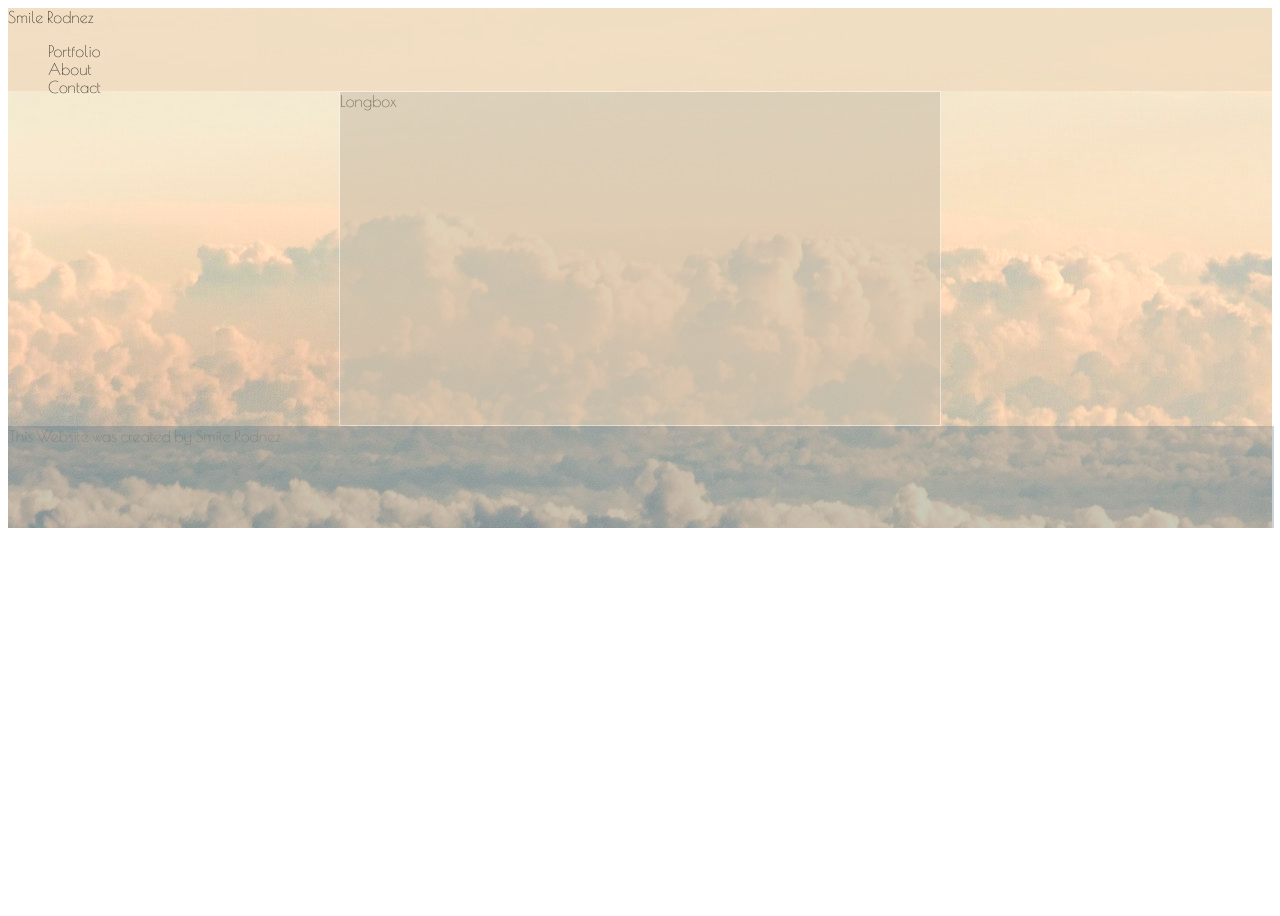
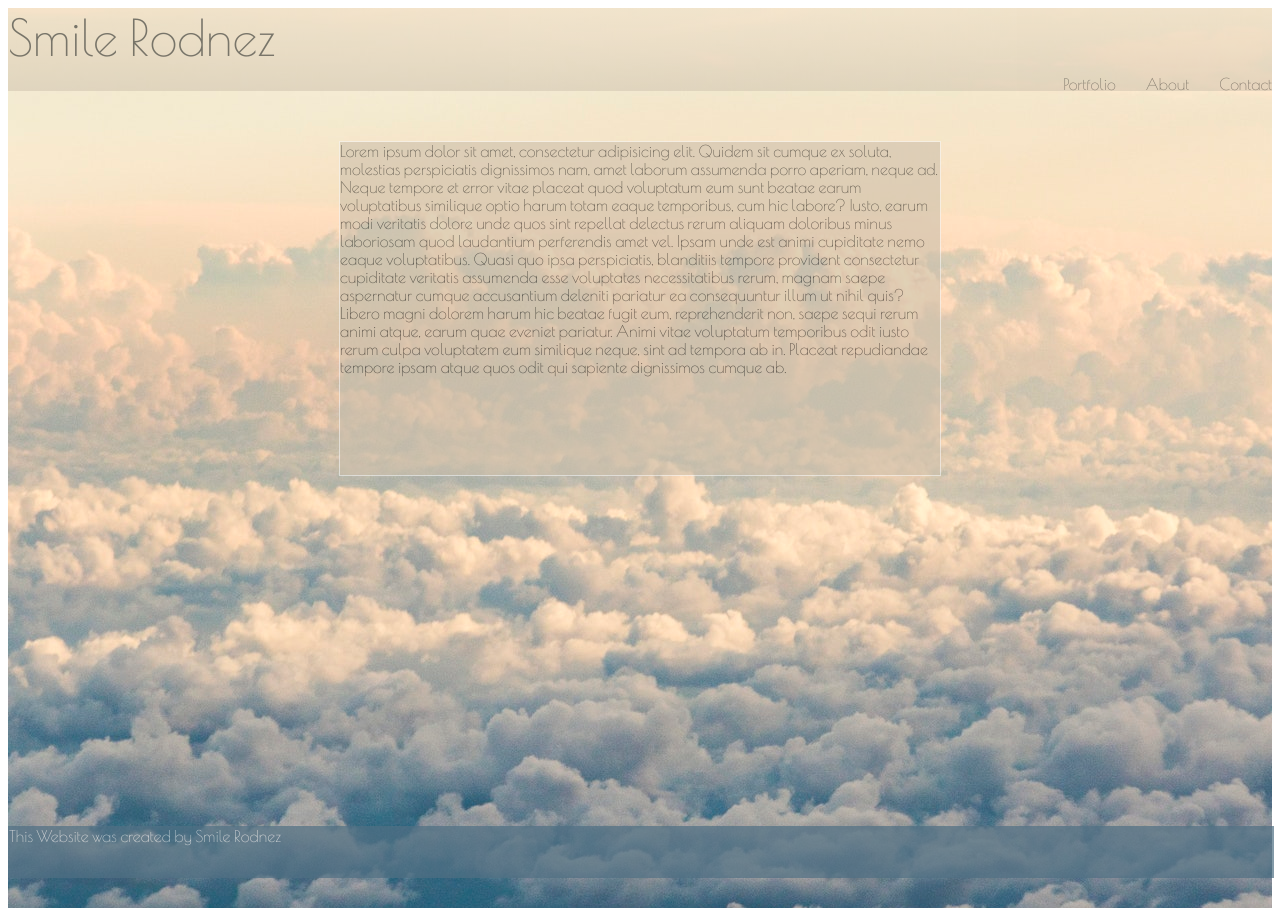
Before and after one commit to SmileJR/SmileJR.github.io, a plain HTML site: page index.html in a window 1280 px wide. Before the commit the page ends 800 px from the top, so only its background shows below. Drawn offline with nearby package versions, Linux system fonts and the light colour scheme.

Commit message:
third commit

```diff
--- a/index.html
+++ b/index.html
@@ -11,12 +11,16 @@
 <body>
 
     <div class="largestdiv">
-        <div class="navbar">Smile Rodnez
+        <div class="navbar">
+        <span> Smile Rodnez</span>
+
+        <div class="uldiv">
             <ul id="navunorder">
-                <li>Portfolio</li>
-                <li>About</li>
-                <li>Contact</li>
+                <li id="pac">Portfolio</li>
+                <li id="pac">About</li>
+                <li id="pac">Contact</li>
             </ul>
+        </div>
 
 
 
@@ -24,7 +28,7 @@
 
         </div>
         <div class="topbox">
-        <div class="onetop">Longbox</div>
+        <div class="onetop">Lorem ipsum dolor sit amet, consectetur adipisicing elit. Quidem sit cumque ex soluta, molestias perspiciatis dignissimos nam, amet laborum assumenda porro aperiam, neque ad. Neque tempore et error vitae placeat quod voluptatum eum sunt beatae earum voluptatibus similique optio harum totam eaque temporibus, cum hic labore? Iusto, earum modi veritatis dolore unde quos sint repellat delectus rerum aliquam doloribus minus laboriosam quod laudantium perferendis amet vel. Ipsam unde est animi cupiditate nemo eaque voluptatibus. Quasi quo ipsa perspiciatis, blanditiis tempore provident consectetur cupiditate veritatis assumenda esse voluptates necessitatibus rerum, magnam saepe aspernatur cumque accusantium deleniti pariatur ea consequuntur illum ut nihil quis? Libero magni dolorem harum hic beatae fugit eum, reprehenderit non, saepe sequi rerum animi atque, earum quae eveniet pariatur. Animi vitae voluptatum temporibus odit iusto rerum culpa voluptatem eum similique neque, sint ad tempora ab in. Placeat repudiandae tempore ipsam atque quos odit qui sapiente dignissimos cumque ab.</div>
     </div>
 
     <div class="bigbox">This Website was created by Smile Rodnez</div>
--- a/main.css
+++ b/main.css
@@ -5,19 +5,32 @@
 .largestdiv {
     background-image: url("/Images/air.jpeg");
     background-repeat: no-repeat;
+    height: 900px;
 }
 /* NAVBAR */
 .navbar {
-    border: #CDC0AC;
     width: 100%;
     height: 83px;
-    background: #F1DBBF;
-    opacity: 0.8;
+    background: linear-gradient(#F1DBBF,#CDC0AC);
+    opacity: .5;
 }
 
+
 ul {
-    list-style: none;}
+    list-style: none;
+    display: flex;
+    justify-content: flex-end;
+    margin-top: 9px;
+}
+span {
+    font-size: 50px;
+}
 
+#pac {
+    padding-left: 30px;
+
+
+}
 /* END OF NAVBAR */
 
 .topbox {
@@ -26,6 +39,8 @@ ul {
 }
 
 .onetop {
+    margin-top: 50px;
+    margin-bottom: 50px;
     border: solid whitesmoke 1px;
     background: #CDC0AC;
     height: 333px;
@@ -35,9 +50,11 @@ ul {
 
 
 .bigbox {
+    margin-top: 300px;
     border: solid #507084 1px;
-    height: 100px;
+    color: whitesmoke;
+    height: 50px;
     width: 100%;
     background-color: #507084;
-    opacity: .3;
+    opacity: .7;
 }
```
Also changed, not shown: pages/page2.html (+1 -1 lines).
